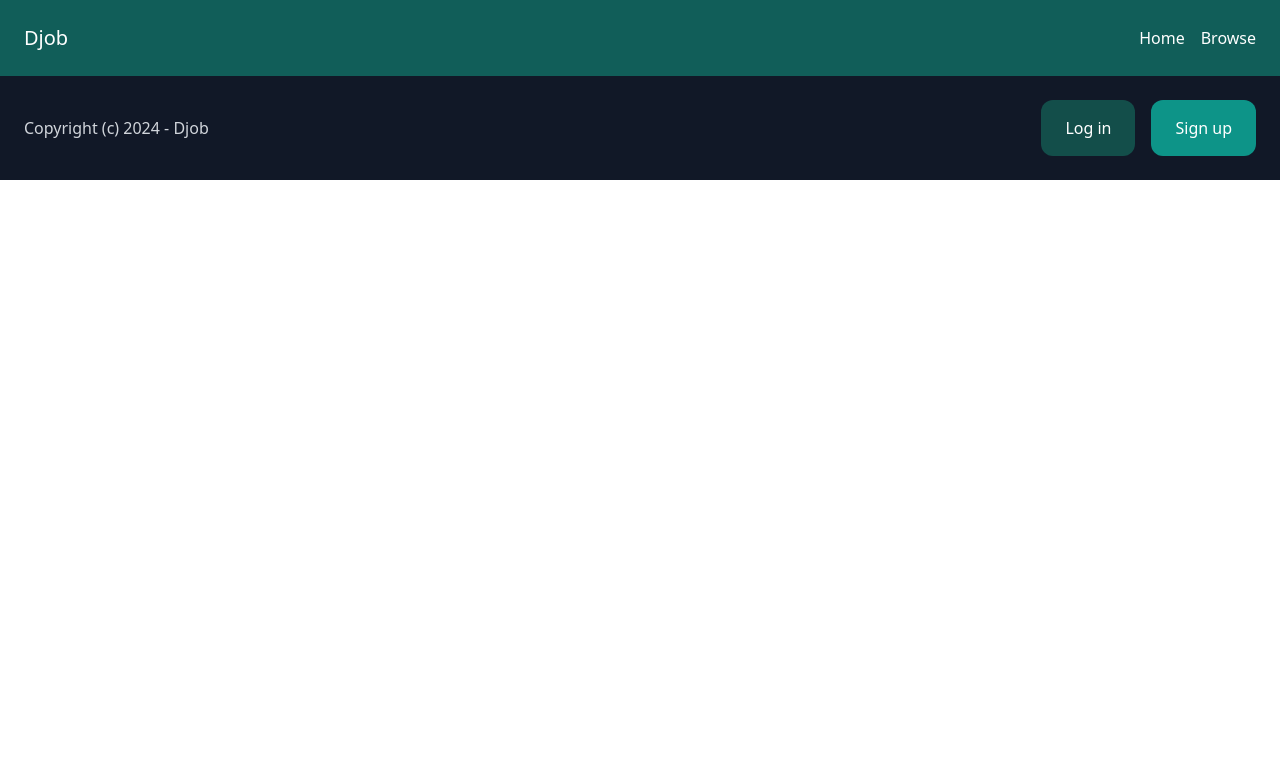
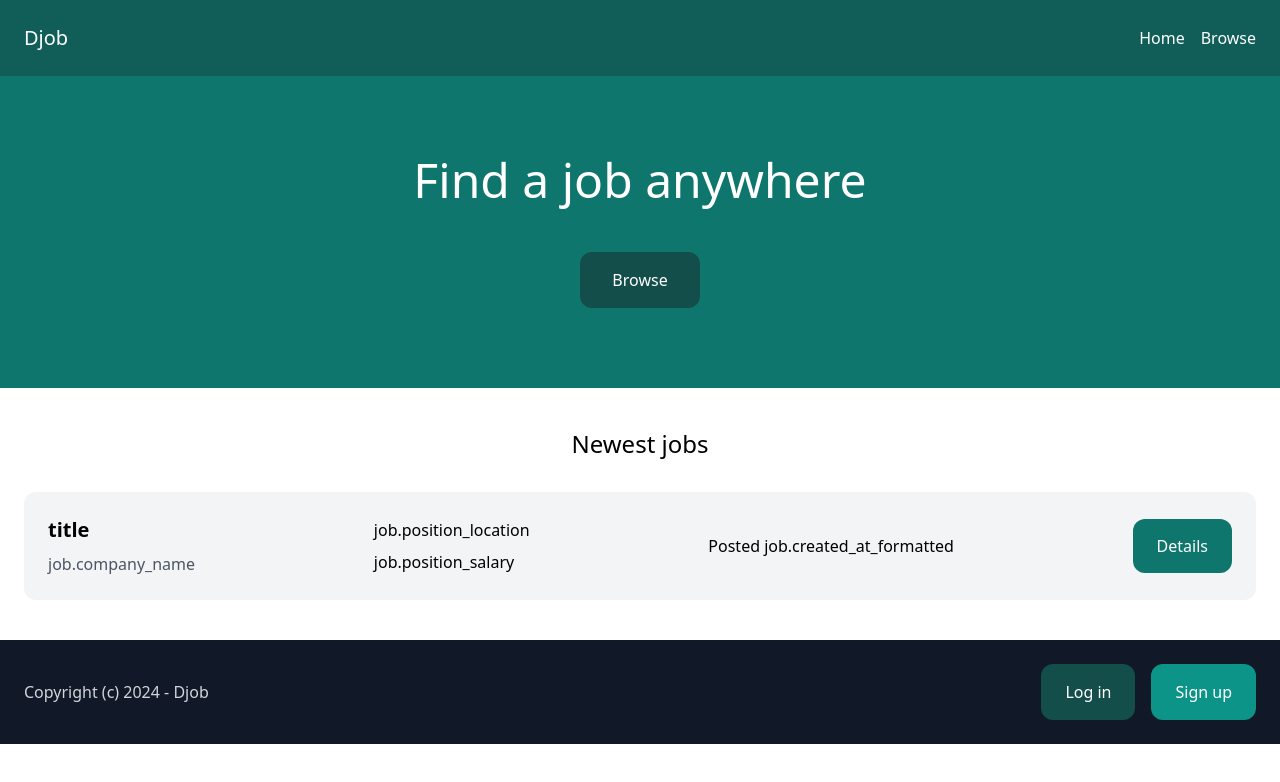
Before and after one commit to kodaishiotsuki/djob, a Nuxt app in the folder djob_frontend/: page / in a window 1280 px wide. Shown: the top 782 px of the page. Built offline with nearby package versions, Linux system fonts and the light colour scheme.

Commit message:
fix:create static frontpage

```diff
--- a/djob_frontend/app.vue
+++ b/djob_frontend/app.vue
@@ -1,6 +1,7 @@
 <template>
   <div>
-    <NuxtLayout />
-    <NuxtPage />
+    <NuxtLayout>
+      <NuxtPage />
+    </NuxtLayout>
   </div>
 </template>
--- /dev/null
+++ b/djob_frontend/pages/index.vue
@@ -0,0 +1,47 @@
+<script setup></script>
+
+<template>
+  <div>
+    <div class="py-20 px-6 bg-teal-700 text-center">
+      <h1 class="mb-12 text-5xl text-white">Find a job anywhere</h1>
+
+      <NuxtLink
+        to="/browse"
+        class="inline-block py-4 px-8 bg-teal-900 text-white rounded-xl"
+        >Browse</NuxtLink
+      >
+    </div>
+
+    <div class="py-10 px-6">
+      <h2 class="mb-8 text-2xl text-center">Newest jobs</h2>
+
+      <div class="space-y-4">
+        <div
+          class="p-6 flex items-center justify-between bg-gray-100 rounded-xl"
+        >
+          <div>
+            <h3 class="mb-2 text-xl font-semibold">title</h3>
+            <p class="text-gray-600">job.company_name</p>
+          </div>
+
+          <div>
+            <p class="mb-2">job.position_location</p>
+            <p>job.position_salary</p>
+          </div>
+
+          <div>
+            <p>Posted job.created_at_formatted</p>
+          </div>
+
+          <div class="space-x-4">
+            <NuxtLink
+              v-bind:to="'/browse/' + 1"
+              class="py-4 px-6 bg-teal-700 text-white rounded-xl"
+              >Details</NuxtLink
+            >
+          </div>
+        </div>
+      </div>
+    </div>
+  </div>
+</template>
```
